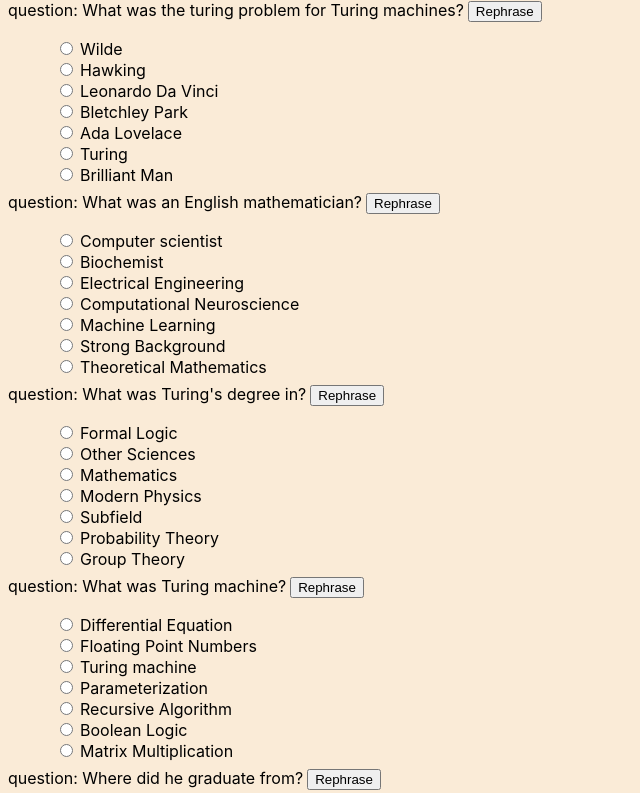
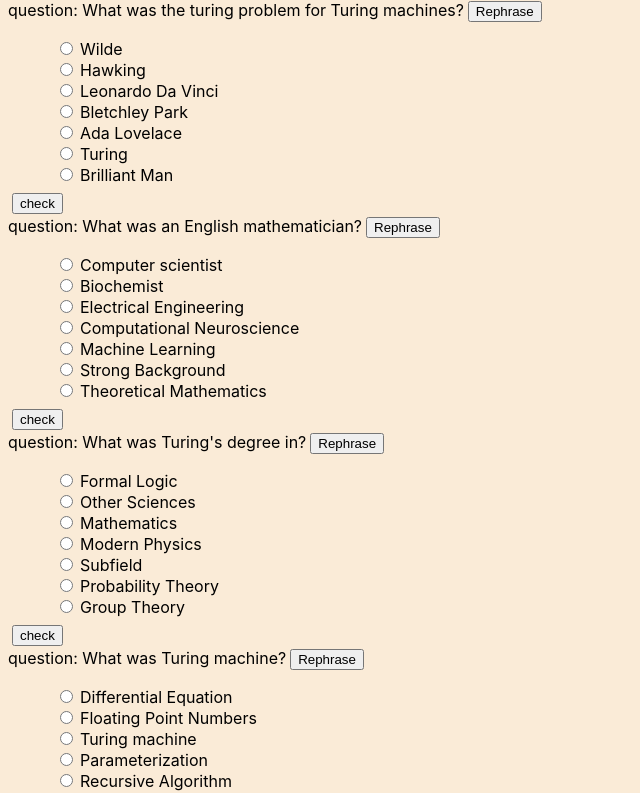
Before and after one commit to andregom/quizzify-app-ts, a React (Create React App) app: page /quiz in a window 1280 px wide. Shown: the top 793 px of the page, without its empty margins (0-640 px from the left). Built offline with nearby package versions, Linux system fonts and the light colour scheme.

Commit message:
refactoring way of showing right answer

```diff
--- a/src/components/question/index.tsx
+++ b/src/components/question/index.tsx
@@ -1,5 +1,6 @@
-import { useState } from "react";
+import React, { useRef, useState } from "react";
 
+import './styles.css';
 export interface MultiChoiceQuestionProps {
     question: {
         questions: string[],
@@ -12,6 +13,8 @@ const MultiChoiceQuestion: React.FC<MultiChoiceQuestionProps> = (props) => {
 
     const NUMBER_OF_QUESTIONS = props.question.questions.length
 
+    const options = useRef<HTMLUListElement>(null);
+
     const [questionIndex, setquestionIndex] = useState<number>(0);
 
     const SwitchIndex = () => {
@@ -22,14 +25,29 @@ const MultiChoiceQuestion: React.FC<MultiChoiceQuestionProps> = (props) => {
             setquestionIndex(0)
     }
 
+    const checkAnswer = (optionsList: HTMLUListElement) => {
+        const alternatives = Object.values(optionsList.children);
+        alternatives.forEach(alternative => {
+            if (alternative.textContent === props.question.answer)
+                alternative.className = 'right-answer';
+        });
+    }
+
+    const handleSubmit = (e: React.FormEvent) => {
+        e.preventDefault();
+        if (options.current) {
+            checkAnswer(options.current)
+        }
+    }
+
     return (
         <div className="question-container">
             <span className="question-body">
                 {props.question.questions[questionIndex]}
                 <button onClick={SwitchIndex}>Rephrase</button>
             </span>
-            <form>
-                <ul>
+            <form onSubmit={e => {handleSubmit(e)}}>
+                <ul ref={options}>
                     {props.question.alternatives.map(item => (
                         <li className="alternative">
                             <input name={props.question.questions[0]} type="radio" value={item} />
@@ -37,6 +55,7 @@ const MultiChoiceQuestion: React.FC<MultiChoiceQuestionProps> = (props) => {
                         </li>
                     ))}
                 </ul>
+                <button className="check-button" type="submit">check</button>
             </form>
         </div>
     );
--- /dev/null
+++ b/src/components/question/styles.css
@@ -0,0 +1,3 @@
+.right-answer {
+    color: aquamarine;
+}
```
